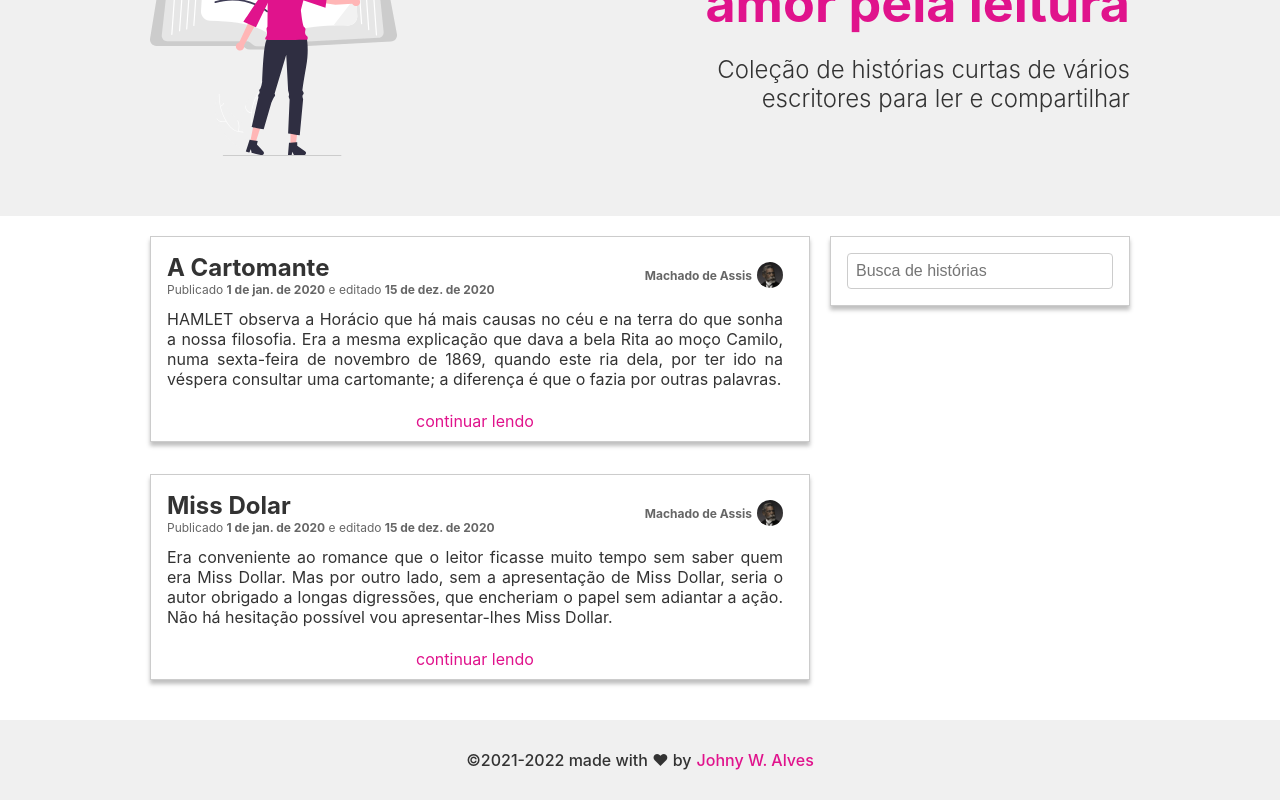
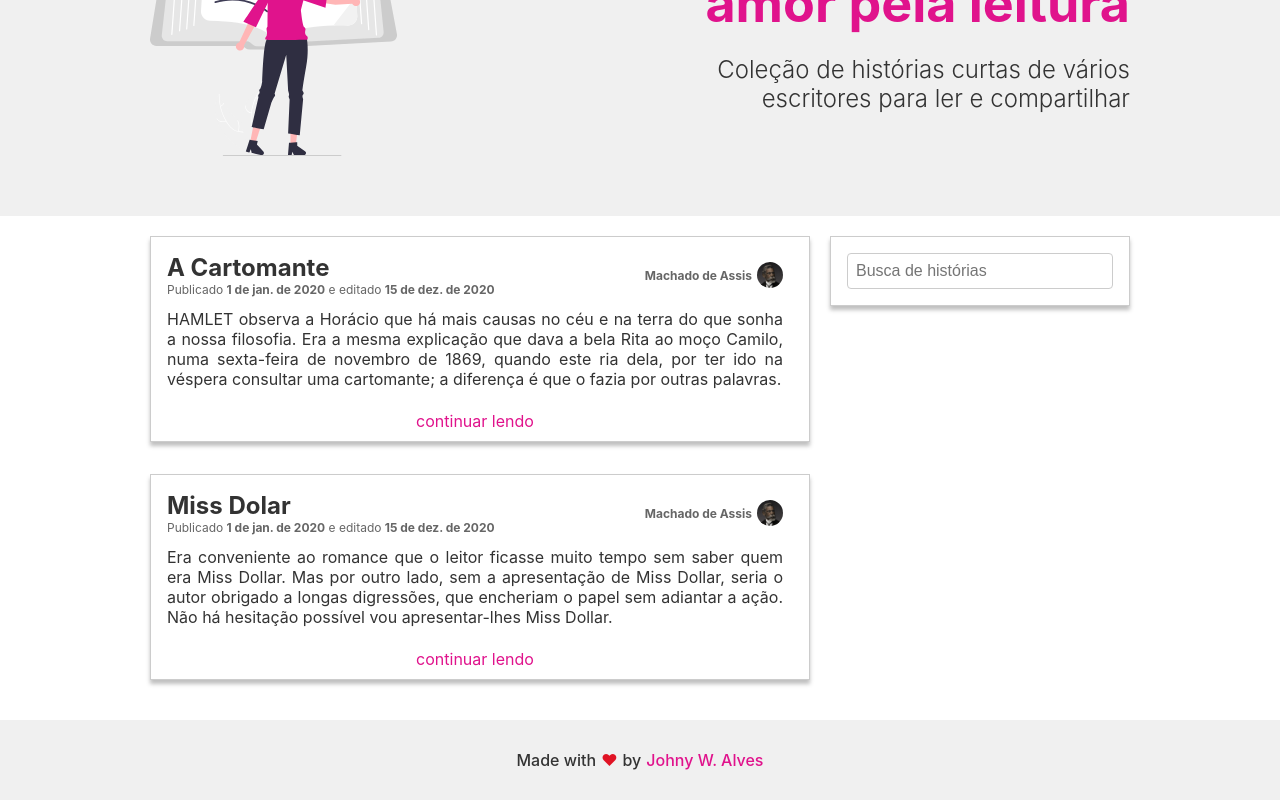
Before and after one commit to johnywalves/machadoalves.com.br, a Next.js app: page / in a window 1280 px wide. Shown: the part 275-1075 px from the top of the page. Built offline with nearby package versions, Linux system fonts and the light colour scheme.

Commit message:
:speech_balloon: atualizar assinatura

```diff
--- a/src/components/WrapperPage/Footer/index.tsx
+++ b/src/components/WrapperPage/Footer/index.tsx
@@ -3,7 +3,7 @@ import { FooterWrapper } from './styles'
 const Footer = () => {
   return (
     <FooterWrapper>
-      ©2021-2022 made with ♥ by
+      Made with <span>♥</span> by{' '}
       <a href="https://johnywalves.com.br/" target="_blank" rel="noreferrer">
         Johny W. Alves
       </a>
--- a/src/components/WrapperPage/Footer/styles.ts
+++ b/src/components/WrapperPage/Footer/styles.ts
@@ -10,6 +10,11 @@ export const FooterWrapper = styled.footer`
   font-size: 1.6rem;
   font-weight: 500;
 
+  span {
+    color: var(--color-danger);
+    margin: 0 0.5rem;
+  }
+
   a {
     margin-left: 0.5rem;
   }
--- a/src/styles/global.ts
+++ b/src/styles/global.ts
@@ -18,6 +18,7 @@ const GlobalStyles = createGlobalStyle`
         --normal-text: #333333;
         --sub-text: #666666;
         --border-color: #cccccc;
+        --color-danger: #e01324;
     }
 
     html,
```
